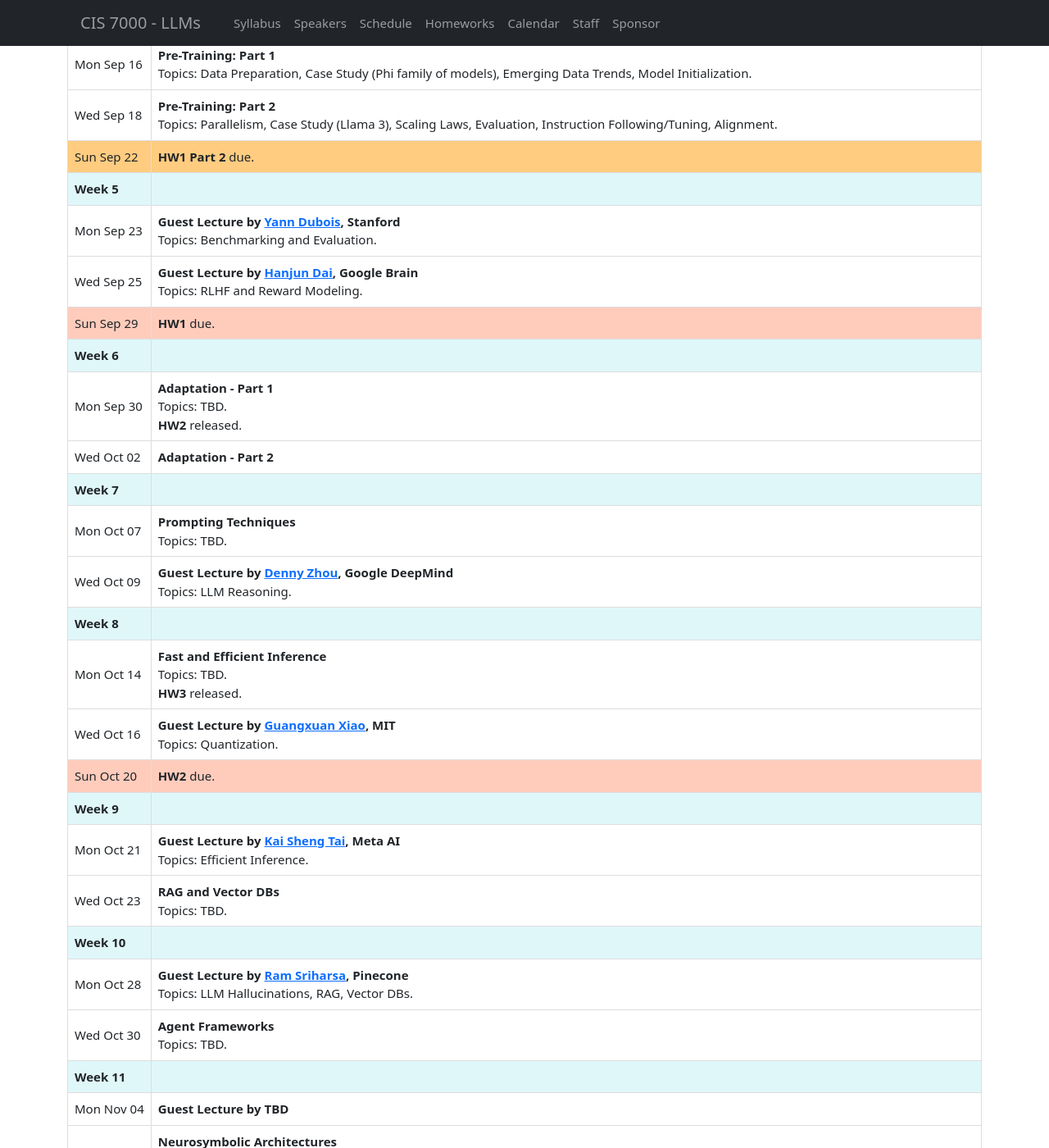
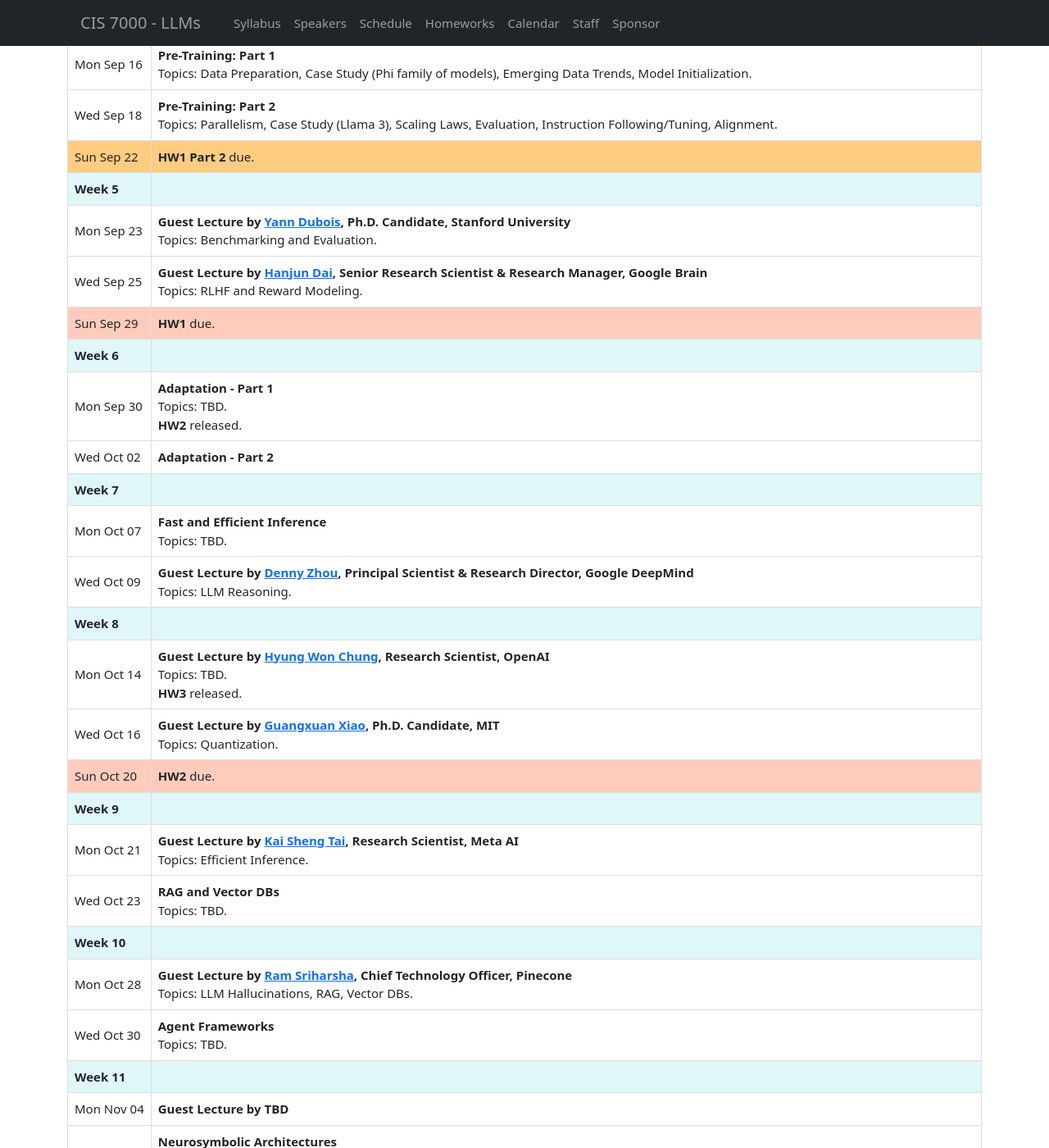
Before and after one commit to llm-class/llm-class.github.io, a Jekyll site: the page built from schedule.html, in a window 1280 px wide and 1400 px high, scrolled down 675 px. Shown: the whole window at 82% size. Built offline with Jekyll 4.4.1, drawn with Linux system fonts in a browser that asks for light colours; some of the changed text lies outside the part shown.

Commit message:
updated guest speaker schedule

```diff
--- a/_data/schedule.yml
+++ b/_data/schedule.yml
@@ -52,11 +52,11 @@
   items:
     - date: "Mon Sep 23"
       class: "guest_lecture"
-      topic: "Guest Lecture by <a href=\" \">Yann Dubois</a>, Stanford"
+      topic: "Guest Lecture by <a href=\" \">Yann Dubois</a>, Ph.D. Candidate, Stanford University"
       details: "Topics: Benchmarking and Evaluation."
     - date: "Wed Sep 25"
       class: "guest_lecture"
-      topic: "Guest Lecture by <a href=\"https://hanjun-dai.github.io/\">Hanjun Dai</a>, Google Brain"
+      topic: "Guest Lecture by <a href=\"https://hanjun-dai.github.io/\">Hanjun Dai</a>, Senior Research Scientist & Research Manager, Google Brain"
       details: "Topics: RLHF and Reward Modeling."
     - date: "Sun Sep 29"
       class: "work_due"
@@ -76,22 +76,22 @@
   items:
     - date: "Mon Oct 07"
       class: "lecture"
-      topic: "Prompting Techniques"
+      topic: "Fast and Efficient Inference"
       details: "Topics: TBD."
     - date: "Wed Oct 09"
       class: "guest_lecture"
-      topic: "Guest Lecture by <a href=\"https://dennyzhou.github.io/\">Denny Zhou</a>, Google DeepMind"
+      topic: "Guest Lecture by <a href=\"https://dennyzhou.github.io/\">Denny Zhou</a>, Principal Scientist & Research Director, Google DeepMind"
       details: "Topics: LLM Reasoning."
 
 - week: "Week 8"
   items:
     - date: "Mon Oct 14"
-      class: "lecture"
-      topic: "Fast and Efficient Inference"
+      class: "guest_lecture"
+      topic: "Guest Lecture by <a href=\"https://hwchung27.github.io/\">Hyung Won Chung</a>, Research Scientist, OpenAI"
       details: "Topics: TBD. <br> <b>HW3</b> released."
     - date: "Wed Oct 16"
       class: "lecture"
-      topic: "Guest Lecture by <a href=\"https://guangxuanx.com/\">Guangxuan Xiao</a>, MIT"
+      topic: "Guest Lecture by <a href=\"https://guangxuanx.com/\">Guangxuan Xiao</a>, Ph.D. Candidate, MIT"
       details: "Topics: Quantization."
     - date: "Sun Oct 20"
       class: "work_due"
@@ -101,7 +101,7 @@
   items:
     - date: "Mon Oct 21"
       class: "guest_lecture"
-      topic: "Guest Lecture by <a href=\"https://kaishengtai.github.io/\">Kai Sheng Tai</a>, Meta AI"
+      topic: "Guest Lecture by <a href=\"https://kaishengtai.github.io/\">Kai Sheng Tai</a>, Research Scientist, Meta AI"
       details: "Topics: Efficient Inference."
     - date: "Wed Oct 23"
       class: "lecture"
@@ -112,7 +112,7 @@
   items:
     - date: "Mon Oct 28"
       class: "guest_lecture"
-      topic: "Guest Lecture by <a href=\"https://www.linkedin.com/in/harsha340/\">Ram Sriharsa</a>, Pinecone"
+      topic: "Guest Lecture by <a href=\"https://www.linkedin.com/in/harsha340/\">Ram Sriharsha</a>, Chief Technology Officer, Pinecone"
       details: "Topics: LLM Hallucinations, RAG, Vector DBs."
     - date: "Wed Oct 30"
       class: "lecture"
@@ -148,13 +148,13 @@
       details: "Project Introduction <br> Presentations on December 2, 4, and 9"
     - date: "Wed Nov 20"
       class: "guest_lecture"
-      topic: "Guest Lecture by <a href=\"https://www.jasonwei.net/\">Jason Wei</a>, OpenAI"
+      topic: "Guest Lecture by <a href=\"https://www.jasonwei.net/\">Jason Wei</a>, Member of the Technical Staff, OpenAI"
 
 - week: "Week 14"
   items:
     - date: "Mon Nov 25"
       class: "guest_lecture"
-      topic: "Guest Lecture by <a href=\"https://www.achowdhery.com/\">Aakanksha Chowdhery</a>, Meta"
+      topic: "Guest Lecture by <a href=\"https://www.achowdhery.com/\">Aakanksha Chowdhery</a>, Senior Staff Research Scientist, Meta"
     - date: "Wed Nov 27"
       class: "lecture"
       details: "No class - Work on HW4 and Project"
```
